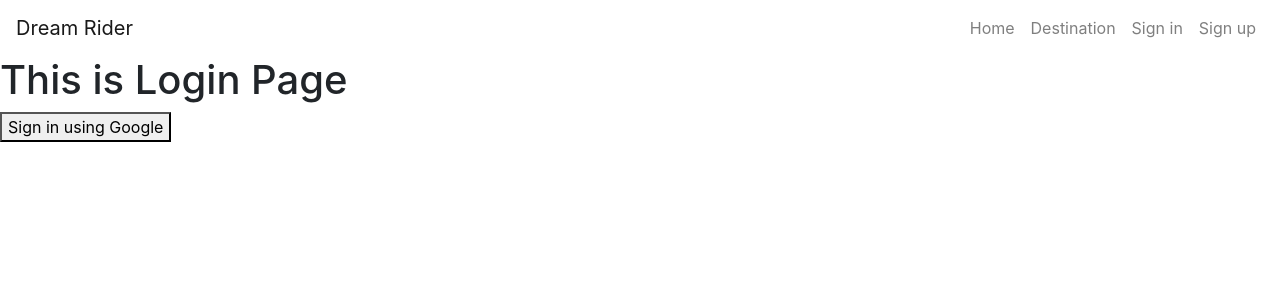
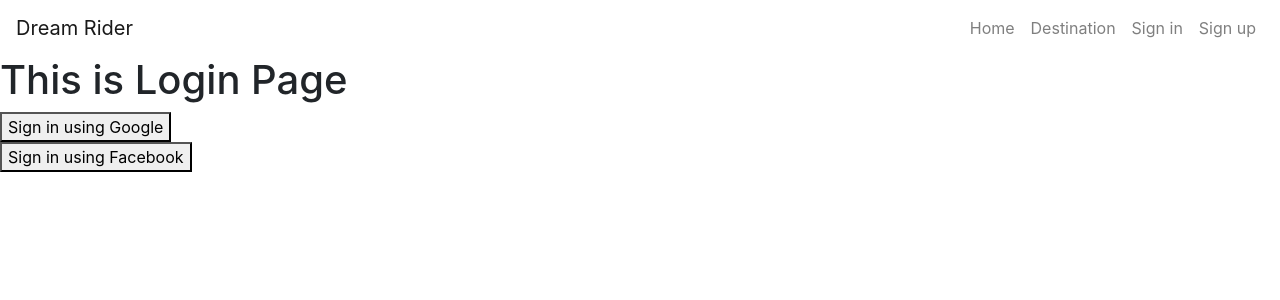
Before and after one commit to samiul-sheikh/dream-rider, a React (Create React App) app: page /login in a window 1280 px wide. Shown: the top 300 px of the page. Built offline with nearby package versions, Linux system fonts and the light colour scheme.

Commit message:
implement facebook authentication

```diff
--- a/src/Components/Login/Login.js
+++ b/src/Components/Login/Login.js
@@ -12,6 +12,8 @@ const Login = () => {
     const [user, setUser] = useState({});
 
     const googleProvider = new firebase.auth.GoogleAuthProvider();
+
+    var facebookProvider = new firebase.auth.FacebookAuthProvider();
 
     const handleGoogleSignIn = () => {
         firebase.auth()
@@ -32,10 +34,32 @@ const Login = () => {
             });
     }
 
+    const handleFacebookSignIn = () => {
+        firebase
+            .auth()
+            .signInWithPopup(facebookProvider)
+            .then((result) => {
+                var credential = result.credential;
+                var user = result.user;
+                var accessToken = credential.accessToken;
+                console.log(user, accessToken);
+                setUser(user);
+            })
+            .catch((error) => {
+                var errorCode = error.code;
+                var errorMessage = error.message;
+                var email = error.email;
+                var credential = error.credential;
+                console.log(errorCode, errorMessage, email, credential);
+            });
+    }
+
     return (
         <div>
             <h1>This is Login Page</h1>
             <button onClick={handleGoogleSignIn}>Sign in using Google</button>
+            <br />
+            <button onClick={handleFacebookSignIn}>Sign in using Facebook</button>
             <h3>{user.displayName}</h3>
         </div>
     );
```
